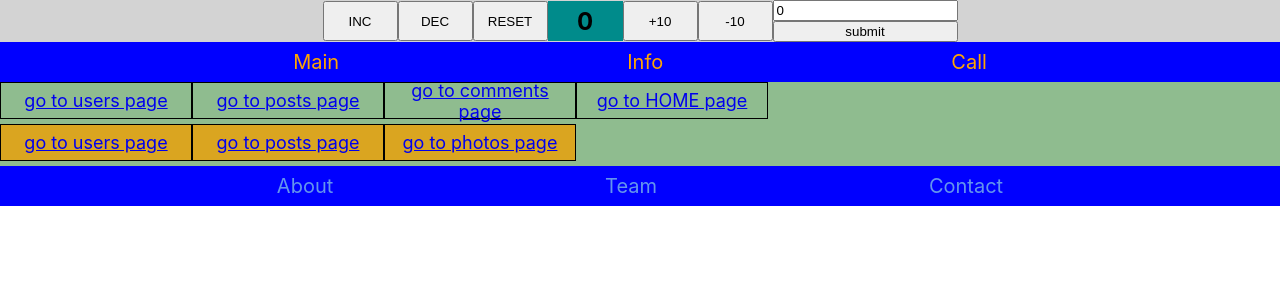
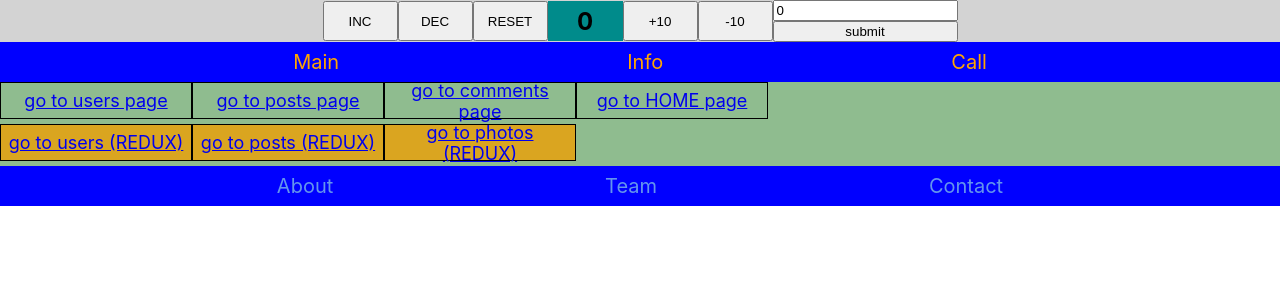
Before and after one commit to Hyrycham/lesson1_REACT, a React (Create React App) app: page /redux in a window 1280 px wide. Shown: the top 300 px of the page. Built offline with nearby package versions, Linux system fonts and the light colour scheme; no server answers.

Commit message:
add redux users posts photos history

```diff
--- a/src/App.js
+++ b/src/App.js
@@ -13,7 +13,6 @@ import UserDetails from "./components/userDetails/userDetails";
 import UserDetails2 from "./components/userDetails2/userDetails2";
 import PostDetails from "./components/postDetails/postDetails";
 import {useSelector, useDispatch} from "react-redux";
-import ReduxRouter from "./components/reduxrouter/reduxrouter";
 import ReduxPosts from "./components/reduxposts/reduxposts";
 import ReduxUsers from "./components/reduxuser/reduxuser";
 import ReduxPhotos from "./components/reduxphotos/reduxphotos";
@@ -144,15 +143,15 @@ let  [incValue, setIncValue]= useState(0);
 
               <div className={'GOTo  WrapRow '}>
                   <div className={'GOTo CenT WrapLink goldenrod'}>
-                      <Link  to={'/r_users'}>go to users page</Link>
+                      <Link  to={'/r_users'}>go to users (REDUX)</Link>
                   </div>
 
                   <div className={'GOTo CenT WrapLink goldenrod'}>
-                      <Link  to={'/r_posts'}>go to posts page</Link>
+                      <Link  to={'/r_posts'}>go to posts (REDUX)</Link>
                   </div>
 
                   <div className={'GOTo CenT WrapLink goldenrod'}>
-                      <Link  to={'/r_photos'}>go to photos page</Link>
+                      <Link  to={'/r_photos'}>go to photos (REDUX)</Link>
                   </div>
 
                   {/*<div className={'GOTo CenT WrapLink goldenrod'}>*/}
--- a/src/components/reduxposts/reduxposts.js
+++ b/src/components/reduxposts/reduxposts.js
@@ -2,7 +2,7 @@ import {useDispatch, useSelector} from "react-redux";
 import {useEffect} from "react";
 
 export default function ReduxPosts(props) {
-    console.log(props)
+    // console.log(props)
     const postsR = useSelector((state) => state.postsR);
        const dispatch = useDispatch()
     const fetchPosts = async () => {
--- a/src/components/reduxrouter/reduxrouter.js
+++ /dev/null
@@ -1,37 +0,0 @@
-import {BrowserRouter as Router, Link,Route,Switch} from 'react-router-dom'
-import ReduxPosts from "../reduxposts/reduxposts";
-import ReduxUsers from "../reduxuser/reduxuser";
-import ReduxPhotos from "../reduxphotos/reduxphotos";
-export default function ReduxRouter(props) {
-    // console.log(props)
-       return(
-       <Router>
-           <Switch>
-           <div>
-               <div className={'GOTo  WrapRow '}>
-                   <div className={'GOTo CenT WrapLink goldenrod'}>
-                       <Link  to={'/r_users'}>go to users page</Link>
-                   </div>
-
-                   <div className={'GOTo CenT WrapLink goldenrod'}>
-                       <Link  to={'/r_posts'}>go to posts page</Link>
-                   </div>
-
-                   <div className={'GOTo CenT WrapLink goldenrod'}>
-                       <Link  to={'/r_photos'}>go to photos page</Link>
-                   </div>
-
-                       <div className={'GOTo CenT WrapLink goldenrod'}>
-                       <Link  to={'/'}>go to HOME page</Link>
-                   </div>
-                                  </div>
-               <Route path={'/r_posts'} component={ReduxPosts}/>
-               <Route path={'/r_users'} component={ReduxUsers}/>
-               <Route path={'/r_photos'} component={ReduxPhotos}/>
-
-
-           </div>
-               </Switch>
-           </Router>
-               )
-}
--- a/src/components/reduxuser/reduxuser.js
+++ b/src/components/reduxuser/reduxuser.js
@@ -3,7 +3,7 @@ import {useEffect} from "react";
 
 // export default function ReduxUsers() {
  export default function ReduxUsers(props) {
-     console.log(props)
+     // console.log(props)
 
     const usersR = useSelector((state) => state.usersR);
      const dispatch = useDispatch()
@@ -19,8 +19,7 @@ import {useEffect} from "react";
     }, [])
 
      props.location.state=usersR;
-     console.log(props)
-// ======================
+   // ======================
 
     return (
         <div>
--- a/src/index.js
+++ b/src/index.js
@@ -11,7 +11,7 @@ const initialState={counterValue:0,
 postsR:[],
 usersR:[],
 photosR:[],
-commentsR:[]
+// commentsR:[]
 };
 const  counterReducer =  (state=initialState,action) =>{
     switch (action.type){
@@ -42,9 +42,9 @@ const  counterReducer =  (state=initialState,action) =>{
         case 'SET_PHOTOS':{
             return {...state, photosR:action.payload}
         }
-        case 'SET_COMMENTS':{
-            return {...state, commentsR:action.payload}
-        }
+        // case 'SET_COMMENTS':{
+        //     return {...state, commentsR:action.payload}
+        // }
         default :
             return state;
     }
```
